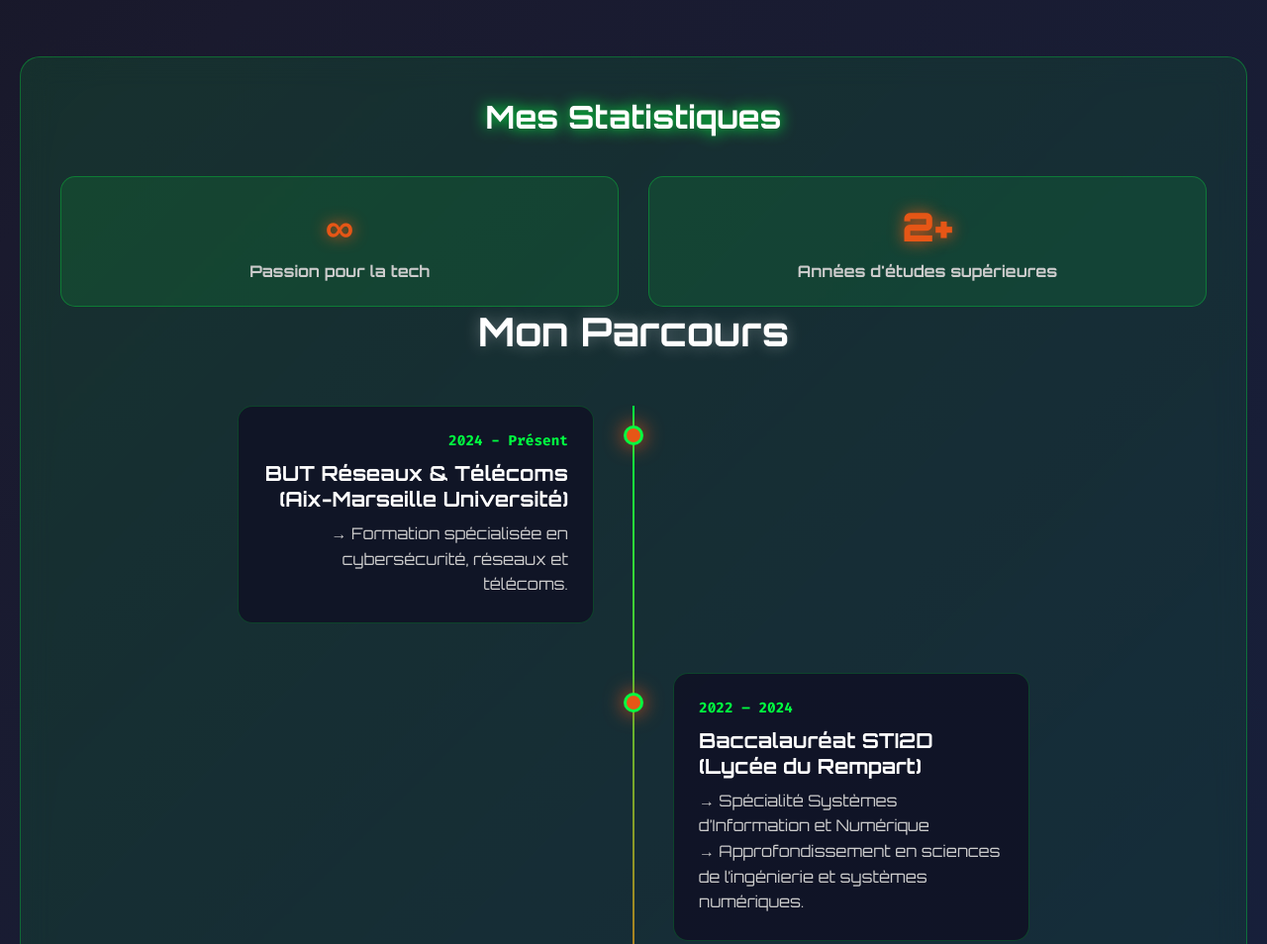
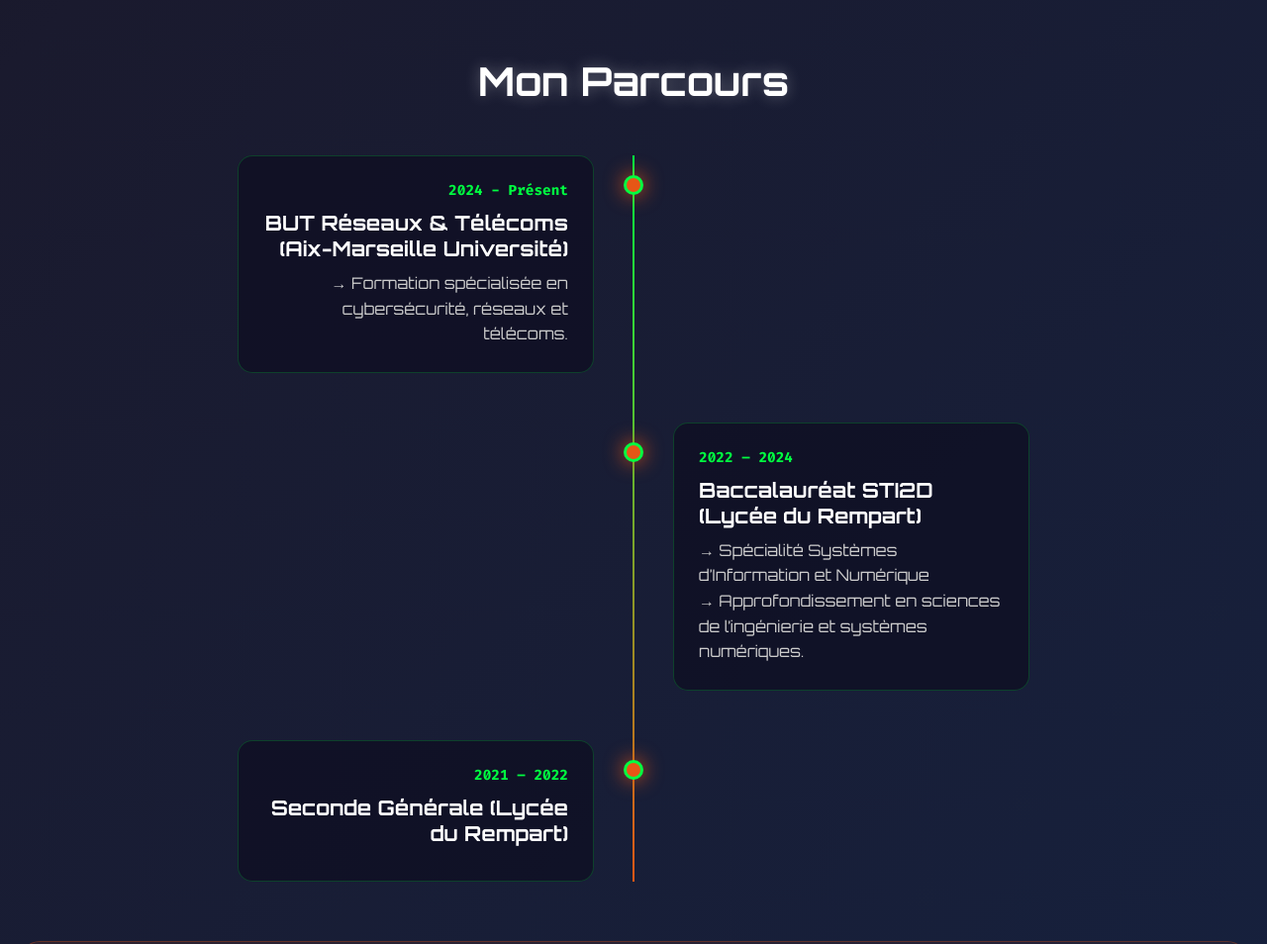
Before and after one commit to YaSs-Grvt/Portfolio-, a plain HTML site: page about.html in a window 1280 px wide. Shown: the part 2353-3307 px from the top of the page at 99% size. Drawn offline with Linux system fonts and the light colour scheme.

Commit message:
Update about.html

```diff
--- a/about.html
+++ b/about.html
@@ -934,21 +934,7 @@ Je suis dès à présent à la recherche d’un stage pour 2026 afin de mettre e
         </div>
       </div>
 
-      <!-- Stats Section -->
-      <div class="stats-section">
-        <h2 class="stats-title">Mes Statistiques</h2>
-        <div class="stats-grid">
 
-          <div class="stat-item">
-            <span class="stat-number">∞</span>
-            <span class="stat-label">Passion pour la tech</span>
-          </div>
-          <div class="stat-item">
-            <span class="stat-number">2+</span>
-            <span class="stat-label">Années d'études supérieures</span>
-          </div>
-
-      </div>
 
       <!-- Timeline Section -->
       <div class="timeline-section">
```
